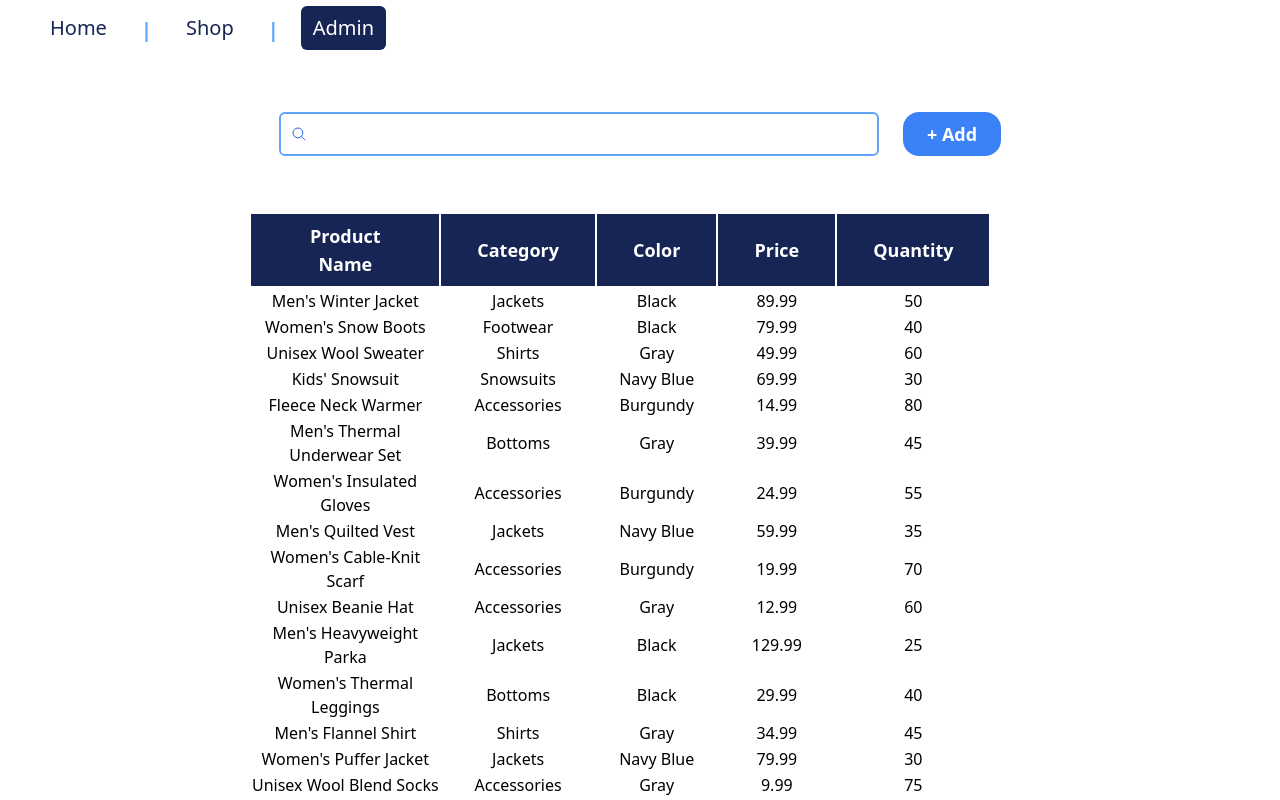
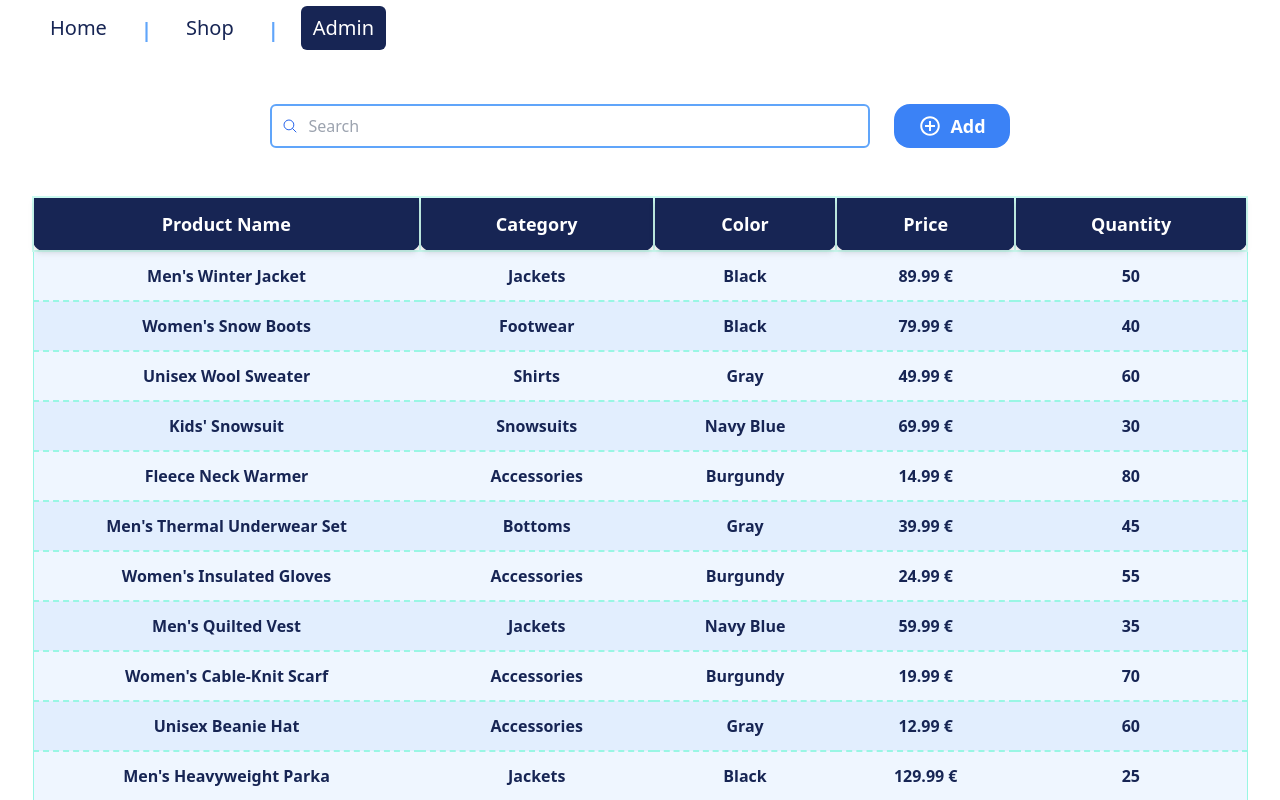
Before and after one commit to tamara24github/basic_ecom, a React (Vite) app: page /admin in a window 1280 px wide. Shown: the top 800 px of the page. Built offline with nearby package versions, Linux system fonts and the light colour scheme; data requests are answered from the project's data file.

Commit message:
feat: inserted data into table and styled table

```diff
--- a/src/components/common/Table.tsx
+++ b/src/components/common/Table.tsx
@@ -7,7 +7,7 @@ type TableProps = {
 }
 
 function Table({ data, isLoading, error }: TableProps) {
-  const config: { label: string; field: keyof Product }[] = [
+  const config: { label: string; field: keyof Product; style?: string }[] = [
     {
       label: 'Product Name',
       field: 'name',
@@ -18,13 +18,13 @@ function Table({ data, isLoading, error }: TableProps) {
     { label: 'Quantity', field: 'stockQuantity' },
   ]
   return (
-    <table className="w-[95%] text-center">
+    <table className="w-[95%] text-center border-x border-teal-200 mb-4">
       <thead>
         <tr>
           {config.map((tableHeader) => {
             return (
               <td
-                className="py-2 px-9 border-2 border-white bg-blue-950 text-white font-bold text-lg"
+                className="py-3 px-9 bg-blue-950 text-white font-bold text-lg border-2  border-teal-100 rounded-b-[11px] drop-shadow-md "
                 key={tableHeader.label}
               >
                 {tableHeader.label}
@@ -55,11 +55,21 @@ function Table({ data, isLoading, error }: TableProps) {
             </td>
           </tr>
         )}
-        {data.map((row) => {
+        {data.map((row, index) => {
           return (
-            <tr key={row.id}>
+            <tr
+              key={row.id}
+              className={
+                index % 2 === 0 ? 'bg-blue-50 ' : 'bg-blue-100 bg-opacity-[0.8]'
+              }
+            >
               {config.map((x) => {
-                return <td>{row[x.field]}</td>
+                return (
+                  <td className="font-semibold text-blue-950 px-2 py-3  border-b-2 border-teal-200 border-dashed ">
+                    {row[x.field]}
+                    {x.field === 'price' && ' € '}
+                  </td>
+                )
               })}
             </tr>
           )
--- a/src/components/common/TextField.tsx
+++ b/src/components/common/TextField.tsx
@@ -20,7 +20,7 @@ function TextField({
     <div className={twMerge(className, ' relative  flex items-center')}>
       <IoSearchOutline className="absolute left-3 w-4 h-4 text-blue-600" />
       <input
-        className="pl-9 block md:w-[600px] w-full px-3 py-2 border-2 border-blue-400 focus:outline-none focus:ring-1 rounded-md focus:ring-blue-400 "
+        className="pl-9 block md:w-[600px] w-full  px-3 py-2 border-2 border-blue-400 focus:outline-none focus:ring-1 rounded-md focus:ring-blue-400 "
         {...props}
         onChange={onChange}
         value={value}
--- a/src/pages/Admin.tsx
+++ b/src/pages/Admin.tsx
@@ -3,6 +3,7 @@ import Table from '../components/common/Table'
 import { getAllProducts } from '../services/products'
 import TextField from '../components/common/TextField'
 import Button from '../components/common/Button'
+import { IoMdAddCircleOutline } from 'react-icons/io'
 
 function Admin() {
   const productsQuery = useQuery({
@@ -14,21 +15,21 @@ function Admin() {
 
   return (
     <div className="flex flex-col items-center">
-      <div className="flex my-14">
-        <TextField className="" />
+      <div className="flex my-12">
+        <TextField placeholder="Search" />
         <Button
           backgroundColor="blueLight"
           hover="blueDark"
           rounded="xl2"
           fontWeight="bold"
-          className="ml-6 px-6 py-2 text-lg"
+          className="ml-6 px-6 py-2 text-lg flex items-center"
         >
-          + Add
+          <IoMdAddCircleOutline className="mr-2 w-[24px] h-[24px]" />
+          Add
         </Button>
       </div>
-      <div>
-        <Table data={data || []} isLoading={isLoading} error={error}></Table>
-      </div>
+
+      <Table data={data || []} isLoading={isLoading} error={error}></Table>
     </div>
   )
 }
```
